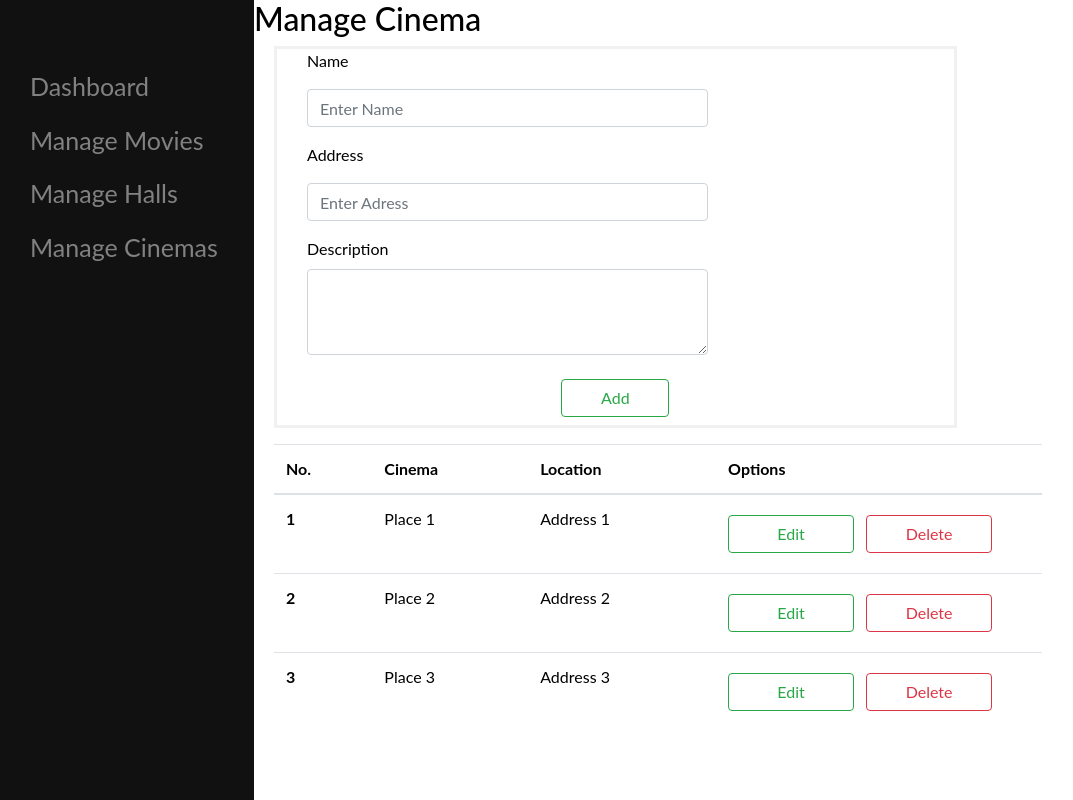
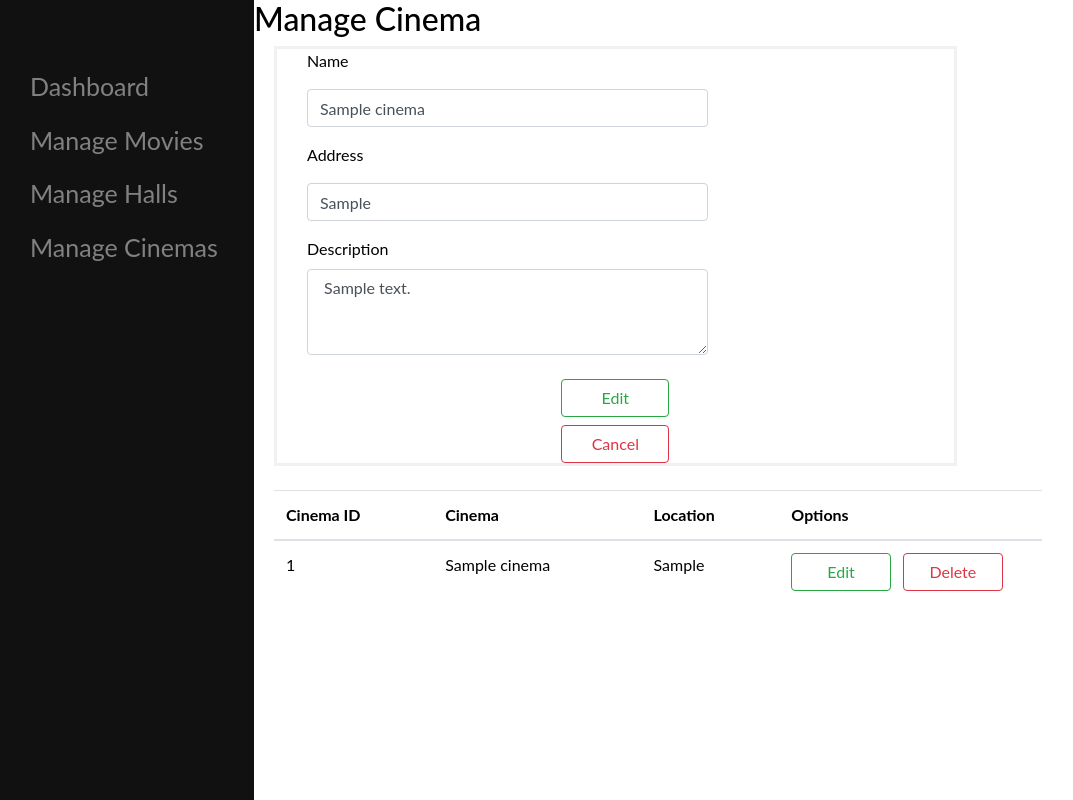
Before and after one commit to nitsuzxz/Online-Booking-Ticket, a PHP site: page /cinema/cinema.php?edit=1 in a window 1280 px wide. Shown: the whole page, without its empty margins (2-1075 px from the left). Run offline with PHP 8.4, Linux system fonts and the light colour scheme; tables that the repository leaves empty hold one stand-in row (values such as "Sample post").

Commit message:
completed add & delete

```diff
--- a/Admin-Side/cinema/addCinema.php
+++ b/Admin-Side/cinema/addCinema.php
@@ -1,4 +1,4 @@
-git stat<?php
+<?php
 	include ('../../Config/db_config.php');
 
 	if(isset($_POST['addCinema'])){
@@ -18,4 +18,6 @@ git stat<?php
 
 		}
 	}
+
+
 ?>
--- a/Admin-Side/cinema/cinema.php
+++ b/Admin-Side/cinema/cinema.php
@@ -1,6 +1,42 @@
 <?php
-  session_start();
+  include ('../../Config/db_config.php');
 
+  $query = 'SELECT * FROM cinema ORDER BY cinema_id ASC';
+
+  $res = mysqli_query($conn, $query);
+  $cinemaList = mysqli_fetch_all($res, MYSQLI_ASSOC);
+  $cinemaName = '';
+    $cinemaLocation = '';
+  $cinemaDesc = '';
+  if (isset($_GET['delete'])) {
+    $query = "DELETE FROM cinema WHERE cinema_id = {$_GET['delete']}";
+    mysqli_query($conn,$query);
+    header('Location: cinema.php');
+  }
+
+  if (isset($_GET['edit'])){
+    $query = "SELECT * FROM cinema WHERE cinema_id = {$_GET['edit']}";
+    $res = mysqli_query($conn, $query);
+    $cinemaInst = mysqli_fetch_array($res);
+
+    $cinemaName = $cinemaInst['cinema_name'];
+    $cinemaLocation = $cinemaInst['cinema_location'];
+    $cinemaDesc = $cinemaInst['cinema_description'];
+  }
+
+  if (isset($_POST['editCinema'])){
+    echo $_POST['cinemaName'];
+    $cinemaName = $_POST['cinemaName'];
+    $cinemaLocation = $_POST['cinemaLocation'];
+    $cinemaDesc = $_POST['cinemaDesc'];
+
+    //$query = "UPDATE cinema SET cinema_name = $cinemaName, cinema_location = $cinemaLocation, cinema_description = $cinemaDesc WHERE cinema_id = ";
+  }
+  // Free Result
+  mysqli_free_result($res);
+
+  // Close Connection
+  mysqli_close($conn);
 ?>
 
 <!DOCTYPE html>
@@ -27,58 +63,50 @@
           <form class="col-8" action="./addCinema.php" method="post" style="margin: 0px 20px;">
             <div class="form-group col-8">
               <label for="inputName">Name</label>
-              <input type="text" class="form-control col-12" id="inputName" name="cinemaName" placeholder="Enter Name">
+              <input type="text" class="form-control col-12" id="inputName" name="cinemaName" placeholder="Enter Name" value="<?php echo $cinemaName ?>" required>
             </div>
             <div class="form-group col-8">
               <label for="inputAddress">Address</label>
-              <input type="text" class="form-control col-12" id="inputAddress" name="cinemaLocation" placeholder="Enter Adress">
+              <input type="text" class="form-control col-12" id="inputAddress" name="cinemaLocation" placeholder="Enter Adress" value="<?php echo $cinemaLocation ?>"required>
             </div>
             <div class="form-group col-8">
               <label for="exampleFormControlTextarea1">Description</label>
-              <textarea class="form-control col-12" id="exampleFormControlTextarea1" name="cinemaDesc" rows="3"> </textarea>
+              <textarea class="form-control col-12" id="exampleFormControlTextarea1" name="cinemaDesc" rows="3" required> <?php echo $cinemaDesc ?> </textarea>
             </div>
-            <button name="addCinema" type="submit" class="btn btn-outline-success col-md-2 offset-md-5">Add</button>
+
+            <?php if (isset($_GET['edit'])) {
+              $id = $_GET['edit'];
+        echo '<input  type="hidden" name="cinID" value="'.$id.'"></input>';
+        echo '<button name="editCinema" type="submit" class="btn btn-outline-success col-md-2 offset-md-5">Edit</button>';
+        echo "<a href='./cinema.php' type='button' class='btn btn-outline-danger col-md-2 offset-md-5' >Cancel</a>";
+      } else {
+        echo '<button name="addCinema" type="submit" class="btn btn-outline-success col-md-2 offset-md-5">Add New</button>';} ?>
           </form>
 
-          <p></p>
+          <br>
 
           <table class="table w-75 p-3" style="margin: 0px 20px;">
             <thead>
               <tr>
-                <th scope="col">No.</th>
+                <th scope="col">Cinema ID</th>
                 <th scope="col">Cinema</th>
                 <th scope="col">Location</th>
                 <th scope="col">Options</th>
               </tr>
             </thead>
             <tbody>
-              <tr>
-                <th scope="row">1</th>
-                <td>Place 1</td>
-                <td>Address 1</td>
-                <td><button type="submit" class="btn btn-outline-success col-md-5">Edit</button>
-                &nbsp;
-                <button type="submit" class="btn btn-outline-danger col-md-5">Delete</button>
-                </td>
-              </tr>
-              <tr>
-                <th scope="row">2</th>
-                  <td>Place 2</td>
-                  <td>Address 2</td>
-                  <td><button type="submit" class="btn btn-outline-success col-md-5">Edit</button>
-                &nbsp;
-                <button type="submit" class="btn btn-outline-danger col-md-5">Delete</button>
-                </td>
-              </tr>
-              <tr>
-                <th scope="row">3</th>
-                  <td>Place 3</td>
-                  <td>Address 3</td>
-                  <td><button type="submit" class="btn btn-outline-success col-md-5">Edit</button>
-                &nbsp;
-                <button type="submit" class="btn btn-outline-danger col-md-5">Delete</button>
-                </td>
-              </tr>
+              <?php foreach($cinemaList as $cinemaRes) : ?>
+                <tr>
+                  <?php $cinID = $cinemaRes['cinema_id']; ?>
+                  <td><?php echo $cinemaRes['cinema_id']; ?></td>
+                  <td><?php echo $cinemaRes['cinema_name']; ?></td>
+                  <td><?php echo $cinemaRes['cinema_location']; ?></td>
+                  <td><a type="button" href="./cinema.php?edit=<?php echo $cinID ?>"class="btn btn-outline-success col-md-5">Edit</a>
+                  &nbsp;
+                  <a type="button" href="./cinema.php?delete=<?php echo $cinID ?>" class="btn btn-outline-danger col-md-5">Delete</a>
+                  </td>
+                </tr>
+            <?php endforeach; ?>
             </tbody>
           </table>
 
```
